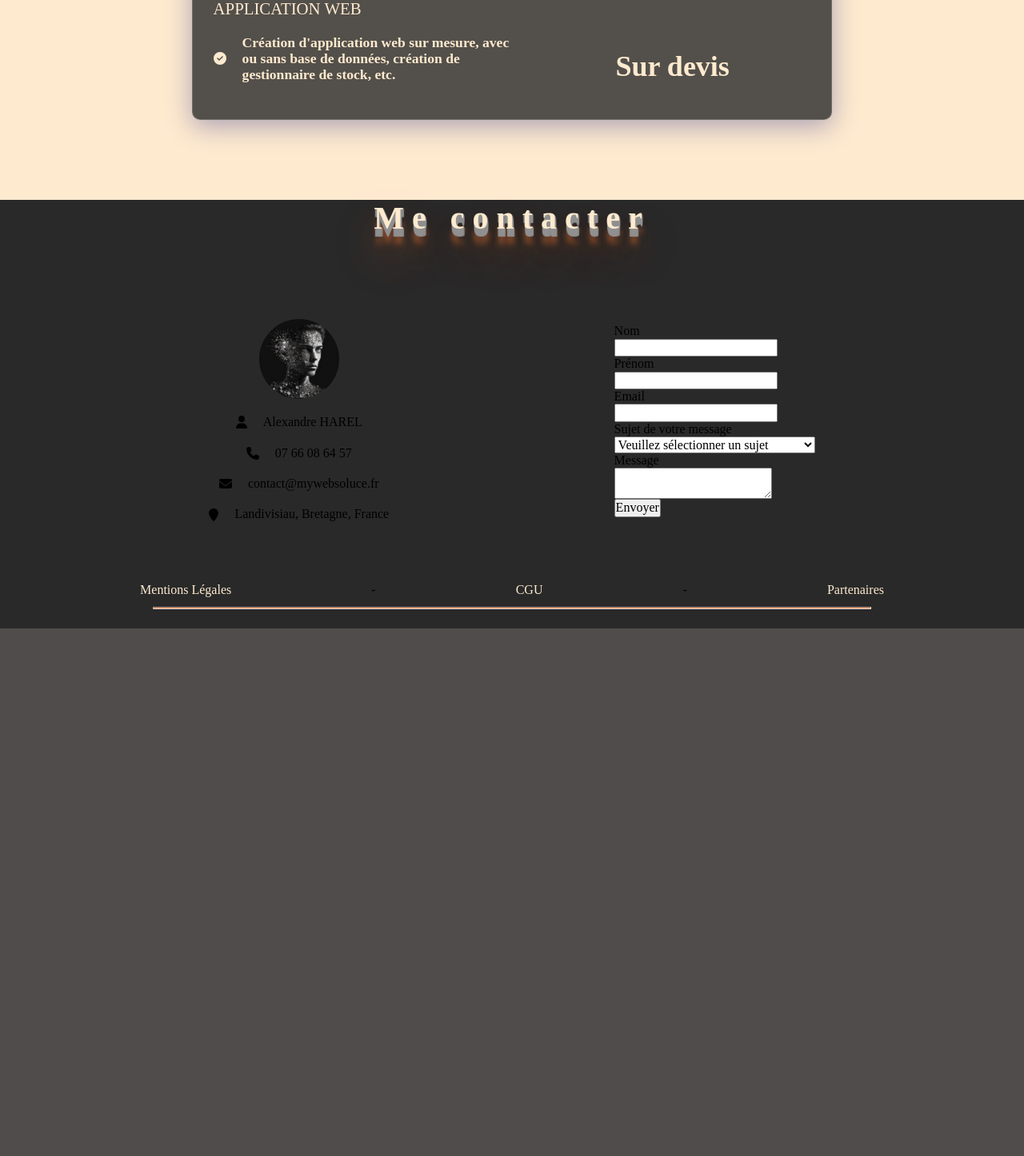
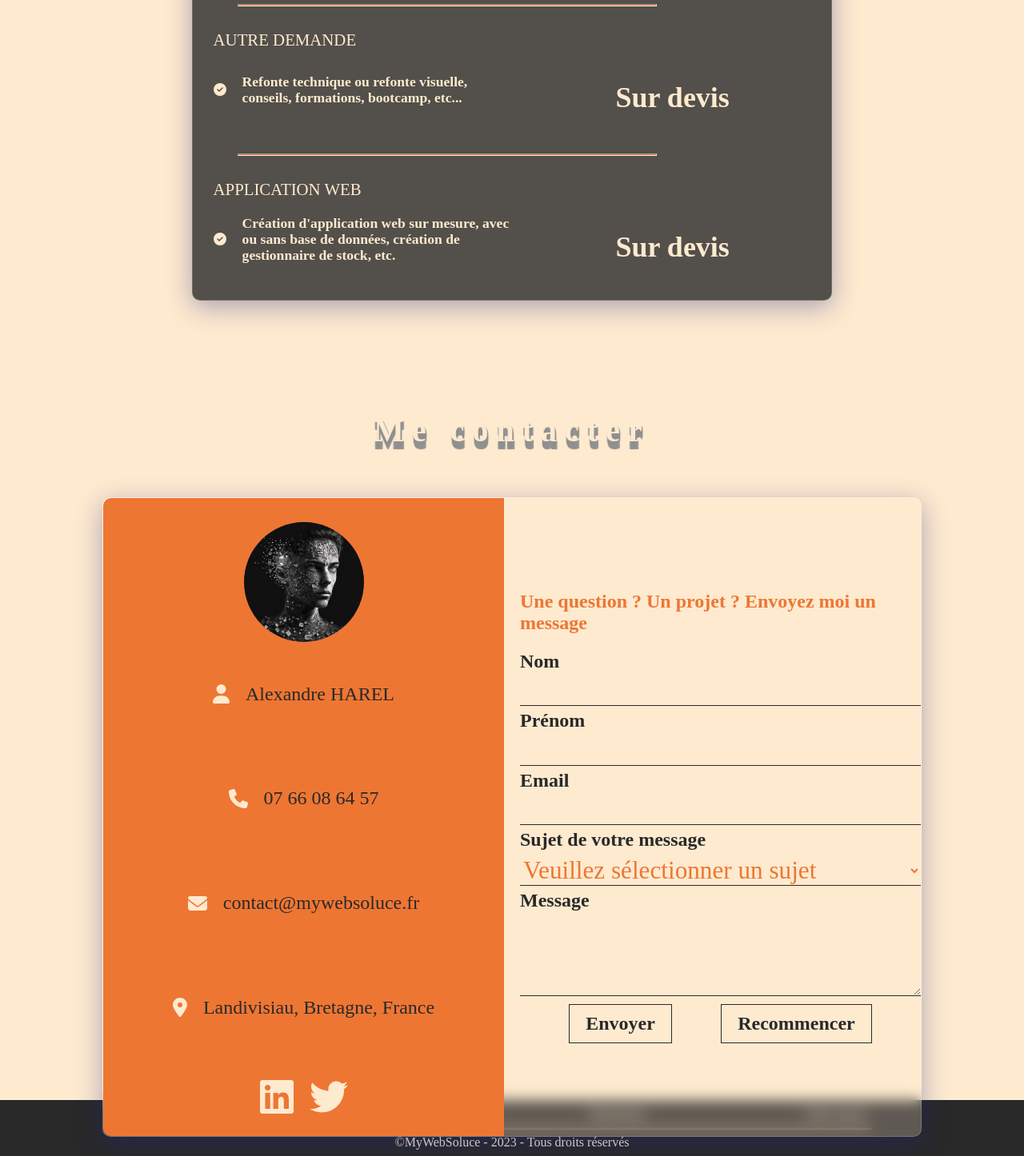
Before and after one commit to LeStitcheurF0u/personnal-tests, a PHP site: page / in a window 1280 px wide. Shown: the part 3387-4833 px from the top of the page at 80% size. Before the commit the page ends 4173 px from the top, so only its background shows below. Run offline with PHP 8.4, Linux system fonts and the light colour scheme; some web fonts are replaced.

Commit message:
:lipstick: Mise en forme section contact

```diff
--- a/css/style.css
+++ b/css/style.css
@@ -63,7 +63,7 @@ hr {
 #prestation,
 #contact {
     width: 100%;
-    min-height: fit-content;
+    min-height: 700px;
     display: flex;
     flex-flow: column nowrap;
     justify-content: space-evenly;
@@ -71,6 +71,23 @@ hr {
     gap: 20px;
 }
 
+h2 {
+    margin: 40px 0;
+    font-size: 2.5rem;
+    color: #feeacf;
+    text-shadow: 1px 1px 1px #919191,
+        1px 2px 1px #919191,
+        1px 3px 1px #919191,
+        1px 4px 1px #919191,
+        1px 5px 1px #919191,
+        1px 6px 1px #919191,
+        1px 7px 1px #919191,
+        1px 8px 1px #919191,
+        1px 9px 1px #919191,
+        1px 10px 1px #919191;
+    letter-spacing: 10px;
+    z-index: 2;
+}
 
 /*
 ############################################
@@ -767,37 +741,24 @@ header {
 */
 
 #contact {
-    background-color: #292929;
-}
-
-#contact h2 {
-    font-size: 2.5rem;
-    color: #feeacf;
-    text-shadow: 1px 1px 1px #919191,
-        1px 2px 1px #919191,
-        1px 3px 1px #919191,
-        1px 4px 1px #919191,
-        1px 5px 1px #919191,
-        1px 6px 1px #919191,
-        1px 7px 1px #919191,
-        1px 8px 1px #919191,
-        1px 9px 1px #919191,
-        1px 10px 1px #919191,
-        1px 18px 6px rgba(239, 117, 52, 0.4),
-        1px 22px 10px rgba(239, 117, 52, 0.2),
-        1px 25px 35px rgba(239, 117, 52, 0.2),
-        1px 30px 60px rgba(239, 117, 52, 0.4);
-    letter-spacing: 10px;
+    height: 800px;
+    margin-bottom: 100px;
 }
 
 .contact__content {
-    width: 100%;
-    height: 400px;
+    width: 80%;
+    min-height: 100%;
     display: flex;
     flex-flow: row nowrap;
     justify-content: space-evenly;
     align-items: center;
     gap: 20px;
+    background: rgba(254, 234, 207, 0.25);
+    box-shadow: 0 8px 32px 0 rgba(31, 38, 135, 0.37);
+    backdrop-filter: blur(8.5px);
+    -webkit-backdrop-filter: blur(8.5px);
+    border-radius: 10px;
+    border: 1px solid rgba(255, 255, 255, 0.18);
 }
 
 .contact-infos,
@@ -806,22 +767,67 @@ header {
     flex-flow: column nowrap;
     justify-content: space-evenly;
     align-items: center;
-    gap: 20px;
-    margin-top: 20px;
+    width: 100%;
+    height: 100%;
+    color: #292929;
+    font-size: 1.5em;
 }
 
+
+.contact-infos {
+    background: #EE7633;
+    border-radius: 10px 0 0 10px;
+}
+
+
 .contact-infos__item {
+    width: 100%;
+    height: 100%;
     display: flex;
     flex-flow: row nowrap;
-    justify-content: space-evenly;
+    justify-content: center;
     align-items: center;
     gap: 20px;
 }
 
+
+.contact-infos__item .pre {
+    color: #feeacf;
+}
+
 .contact-infos__item img {
-    width: 100px;
-    height: 100px;
+    width: 150px;
+    height: auto;
+    margin-top: 30px;
     border-radius: 50%;
+}
+
+
+.contact-infos__socials {
+    display: flex;
+    flex-flow: row nowrap;
+    justify-content: center;
+    align-items: center;
+    gap: 20px;
+    margin: 20px 0;
+}
+
+.contact-infos__socials a {
+    color: #feeacf;
+    font-size: 2em;
+    transition: .3s;
+}
+
+.contact-infos__socials a:hover {
+    color: #e7d5be;
+    transform: scale(1.1);
+}
+
+form p {
+    font-size: 1.5rem;
+    font-weight: 600;
+    color: #EE7633;
+    margin-bottom: 20px;
 }
 
 .contact-form__item {
@@ -829,8 +835,70 @@ header {
     flex-flow: column nowrap;
     justify-content: space-evenly;
     align-items: start;
+    gap: 5px;
 }
 
+.contact-form__item label {
+    font-size: 1.5rem;
+    font-weight: 600;
+}
+
+.contact-form__item input{
+    background-color: transparent;
+    border: none;
+    outline: none;
+    margin-bottom: 5px;
+    border-bottom: 1px solid #292929;
+    font-size: 1.3em;
+    color: #EE7633;
+    width: 100%;
+}
+
+.contact-form__item select{
+    background-color: transparent;
+    border: none;
+    outline: none;
+    margin-bottom: 5px;
+    border-bottom: 1px solid #292929;
+    font-size: 1.3em;
+    color: #EE7633;
+    width: 100%;
+}
+
+.contact-form__item textarea {
+    background-color: transparent;
+    border: none;
+    outline: none;
+    margin-bottom: 10px;
+    border-bottom: 1px solid #292929;
+    font-size: 1.3em;
+    color: #EE7633;
+    width: 100%;
+    height: 100px;
+}
+
+.contact-form__buttons {
+    display: flex;
+    flex-flow: row nowrap;
+    justify-content: space-evenly;
+    align-items: center;
+}
+
+.contact-form__buttons button {
+    background-color: transparent;
+    border: 1px solid #292929;
+    color: #292929;
+    font-size: 1.5rem;
+    font-weight: 600;
+    padding: 10px 20px;
+    transition: .3s;
+    cursor: pointer;
+}
+
+.contact-form__buttons button:hover {
+    background-color: #EE7633;
+    color: #292929;
+}
 
 
 
@@ -852,6 +920,7 @@ footer {
     flex-flow: column nowrap;
     justify-content: space-evenly;
     align-items: center;
+    color: #feeacf;
 }
 .footer__top{
     width: 100%;
--- a/index.html
+++ b/index.html
@@ -93,8 +93,7 @@
         <aside>
           <h1>MY<strong>WEB</strong>SOLUCE</h1>
           <h2>Créons ensemble le site web qui vous ressemble</h2>
-          <p>Le web accessible à tous et pour tous</p>
-          <div class="btn-conteiner">
+          <div class="btn-container">
             <a class="btn-content" href="#">
               <span class="btn-title">ME CONTACTER</span>
               <span class="icon-arrow">
@@ -138,8 +137,8 @@
     </header>
     <main>
       <section id="realisation">
+        <h2>Mes Réalisations</h2>
         <div class="swiper mySwiper">
-          <h2>Mes Réalisations</h2>
           <div class="swiper-wrapper">
             <div class="swiper-slide">
               <figure>
@@ -400,58 +399,65 @@
               <img src="assets/img/avatar.webp" alt="avatar">
             </div>
             <div class="contact-infos__item">
-              <i class="fa-solid fa-user"></i>
+              <i class="fa-solid fa-user pre"></i>
               <p>Alexandre HAREL</p>
             </div>
             <div class="contact-infos__item">
-              <i class="fa-solid fa-phone"></i>
+              <i class="fa-solid fa-phone pre"></i>
               <p>07 66 08 64 57</p>
             </div>
             <div class="contact-infos__item">
-              <i class="fa-solid fa-envelope"></i>
+              <i class="fa-solid fa-envelope pre"></i>
               <p>contact@mywebsoluce.fr</p>
             </div>
             <div class="contact-infos__item">
-              <i class="fa-solid fa-map-marker"></i>
+              <i class="fa-solid fa-location-dot pre"></i>
               <p>Landivisiau, Bretagne, France</p>
+            </div>
+            <div class="contact-infos__socials">
+              <a href="">
+                <i class="fa-brands fa-linkedin"></i>
+              </a>
+              <a href="">
+                <i class="fa-brands fa-twitter"></i>
+              </a>
             </div>
           </aside>
           <aside class="contact-form">
             <form action="traitements/mails.php" method='post'>
+              <p>Une question ? Un projet ? Envoyez moi un message</p>
               <div class="contact-form__item">
                 <label for="nom">Nom</label>
-                <input type="text" id="nom" />
+                <input type="text" id="nom" required/>
               </div>
               <div class="contact-form__item">
                 <label for="prenom">Prénom</label>
-                <input type="text" id="preom" />
+                <input type="text" id="prenom" required/>
               </div>
               <div class="contact-form__item">
                 <label for="mail">Email</label>
-                <input type="email" id="mail" />
+                <input type="email" id="mail" required/>
               </div>
               <div class="contact-form__item">
                 <label for="subject">Sujet de votre message</label>
-                <select name="subject" id="subject">
+                <select name="subject" id="subject" required>
                   <option value="0">Veuillez sélectionner un sujet</option>
-                  <option value="1">Demande de devis offre "Copper"</option>
-                  <option value="2">Demande de devis offre "Iron"</option>
-                  <option value="3">Demande de devis offre "Gold"</option>
-                  <option value="4">Demande de devis offre "Diamand"</option>
-                  <option value="5">Demande de devis autre demande</option>
-                  <option value="6">Demande de renseignements</option>
-                  <option value="7">Autre</option>
+                  <option value="1">Demande de devis</option>
+                  <option value="2">J'ai un projet web</option>
+                  <option value="3">Demande de renseignements</option>
+                  <option value="4">Autre</option>
                 </select>
               </div>
               <div class="contact-form__item">
                 <label for="message">Message</label>
-                <textarea name="message" id="message"></textarea>
+                <textarea name="message" id="message" required></textarea>
               </div>
               <div class="contact-form__item">
                 <input type="hidden" name="honeypot">
               </div>
-              <div class="contact-form__item">
+              <div class="contact-form__buttons">
                 <button type="submit">Envoyer</button>
+                <button type="reset">Recommencer</button>
               </div>
             </form>
           </aside>
@@ -461,13 +467,14 @@
     <footer>
       <section class="footer__top">
         <a href="">Mentions Légales</a>
-        <span>-</span>
         <a href="">CGU</a>
-        <span>-</span>
         <a href="">Partenaires</a>
+        <a href="https://github.com/LeStitcheurF0u/personnal-tests">Code source</a>
       </section>
       <hr />
-      <section class="footer__bottom"></section>
+      <section class="footer__bottom">
+        &copyMyWebSoluce - 2023 - Tous droits réservés
+      </section>
     </footer>
 
     <script src="js/app.js"></script>
--- a/js/app.js
+++ b/js/app.js
@@ -23,7 +23,7 @@ window.addEventListener('scroll', () => {
             nav.classList.remove('sticky')
         }
     }
-    if(scrollTop > (scrollTop + packsToTopViewport).toFixed() - clientHeight * 0.80){
+    if(scrollTop > (scrollTop + packsToTopViewport).toFixed() - clientHeight * 0.90){
         packs.classList.add('visible')
         other.classList.add('visible')
     }
--- a/traitements/mails.php
+++ b/traitements/mails.php
@@ -11,7 +11,7 @@ if (isset($_SERVER['HTTP_ORIGIN'])) {
                 switch ($_POST['subject']) {
                     case 0:
                         $_SESSION['error'] = "Vous n'avez pas choisi de sujet";
-                        header('location: index.html');
+                        header('location: index.php');
                 }
             }
         }
```
Also changed, not shown: other parts of css/style.css (+24 -44 lines), assets/img/absumm.png.
